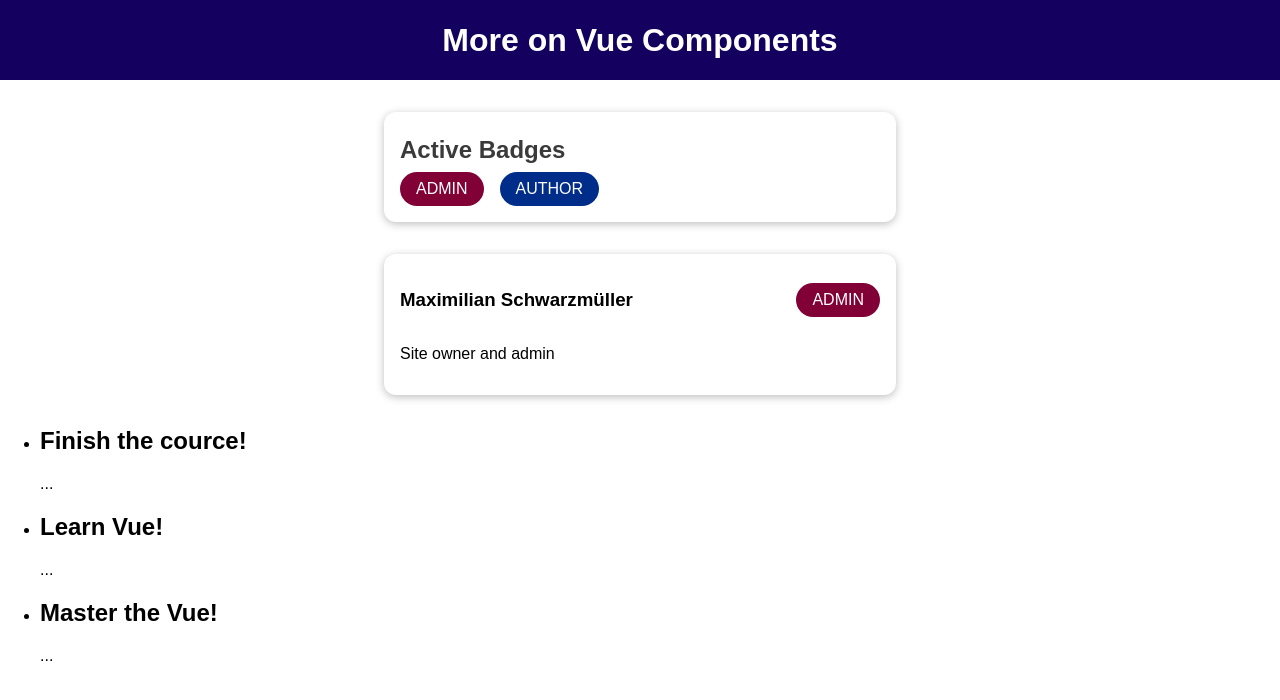
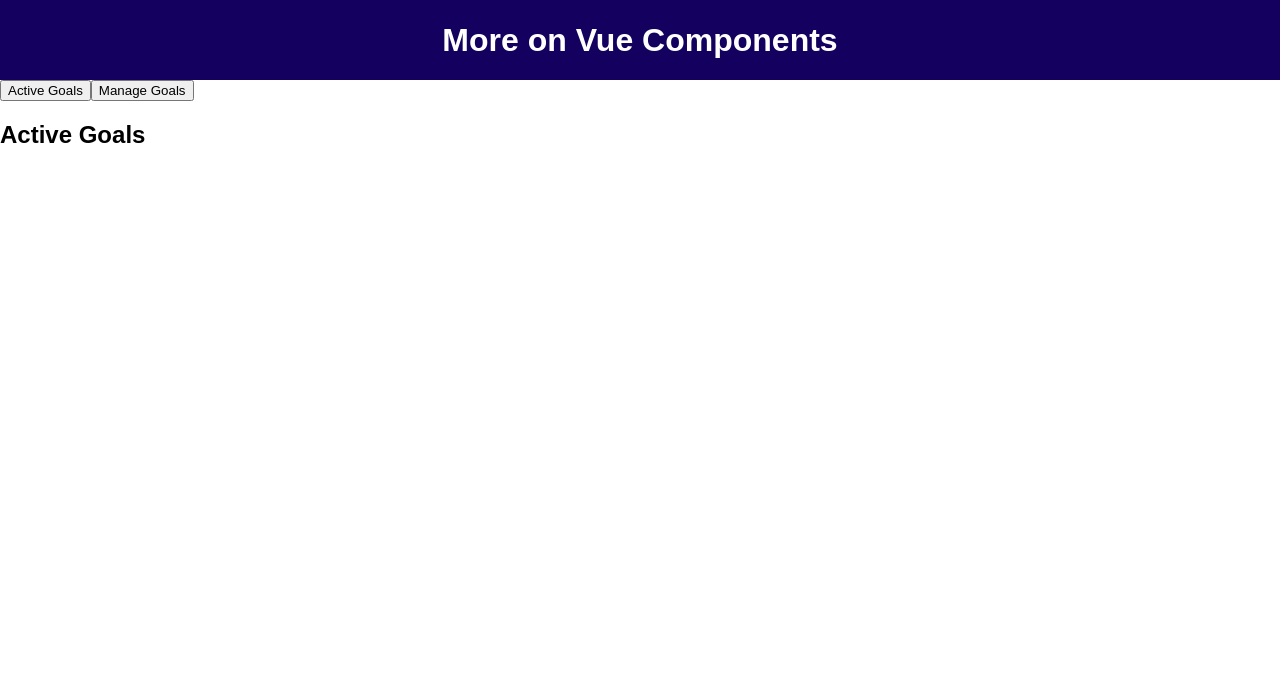
Before and after one commit to TripleNine666/vue-app-109, a Vue app: page / in a window 1280 px wide. Shown: the top 700 px of the page. Built offline with nearby package versions, Linux system fonts and the light colour scheme.

Commit message:
dinamic components

```diff
--- a/src/App.vue
+++ b/src/App.vue
@@ -1,40 +1,42 @@
 <template>
   <div>
     <the-header></the-header>
-    <badge-list></badge-list>
-    <user-info
-      :full-name="activeUser.name"
-      :info-text="activeUser.description"
-      :role="activeUser.role"
-    ></user-info>
-    <course-goals #default="slotProps">
-      <h2>{{ slotProps.item }}</h2>
-      <p>{{ slotProps.text }}</p>
-    </course-goals>
+    <button @click="setSelectedComponent('active-goals')">Active Goals</button>
+    <button @click="setSelectedComponent('manage-goals')">Manage Goals</button>
+    <!-- <active-goals v-if="selectedComponent === 'active-goals'"></active-goals>
+    <manage-goals v-if="selectedComponent === 'manage-goals'"></manage-goals> -->
+    <component :is="selectedComponent"></component>
   </div>
 </template>
 
 <script>
-import BadgeList from "./components/BadgeList.vue";
-import CourseGoals from "./components/CourseGoals.vue";
+// import BadgeList from "./components/BadgeList.vue";
+// import CourseGoals from "./components/CourseGoals.vue";
+// import UserInfo from "./components/UserInfo.vue";
 import TheHeader from "./components/TheHeader.vue";
-import UserInfo from "./components/UserInfo.vue";
+import ActiveGoals from "./components/ActiveGoals.vue";
+import ManageGoals from "./components/ManageGoals.vue";
 
 export default {
   components: {
     "the-header": TheHeader,
-    BadgeList: BadgeList,
-    UserInfo,
-    CourseGoals,
+    ActiveGoals,
+    ManageGoals,
   },
   data() {
     return {
+      selectedComponent: "active-goals",
       activeUser: {
         name: "Maximilian Schwarzmüller",
         description: "Site owner and admin",
         role: "admin",
       },
     };
+  },
+  methods: {
+    setSelectedComponent(cmt) {
+      this.selectedComponent = cmt;
+    },
   },
 };
 </script>
--- /dev/null
+++ b/src/components/ActiveGoals.vue
@@ -0,0 +1,7 @@
+<template>
+  <h2>Active Goals</h2>
+</template>
+
+<script>
+export default {};
+</script>
--- /dev/null
+++ b/src/components/ManageGoals.vue
@@ -0,0 +1,7 @@
+<template>
+  <h2>Manage Goals</h2>
+</template>
+
+<script>
+export default {};
+</script>
```
